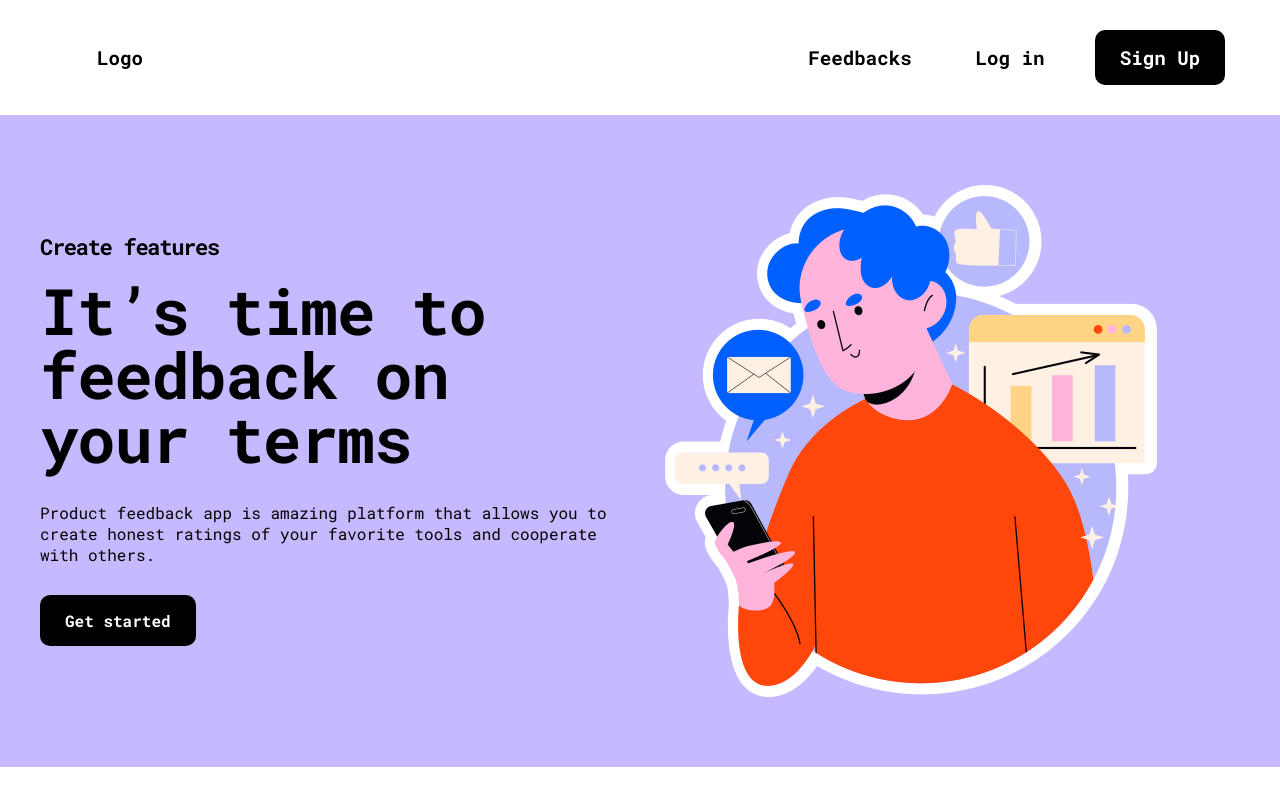
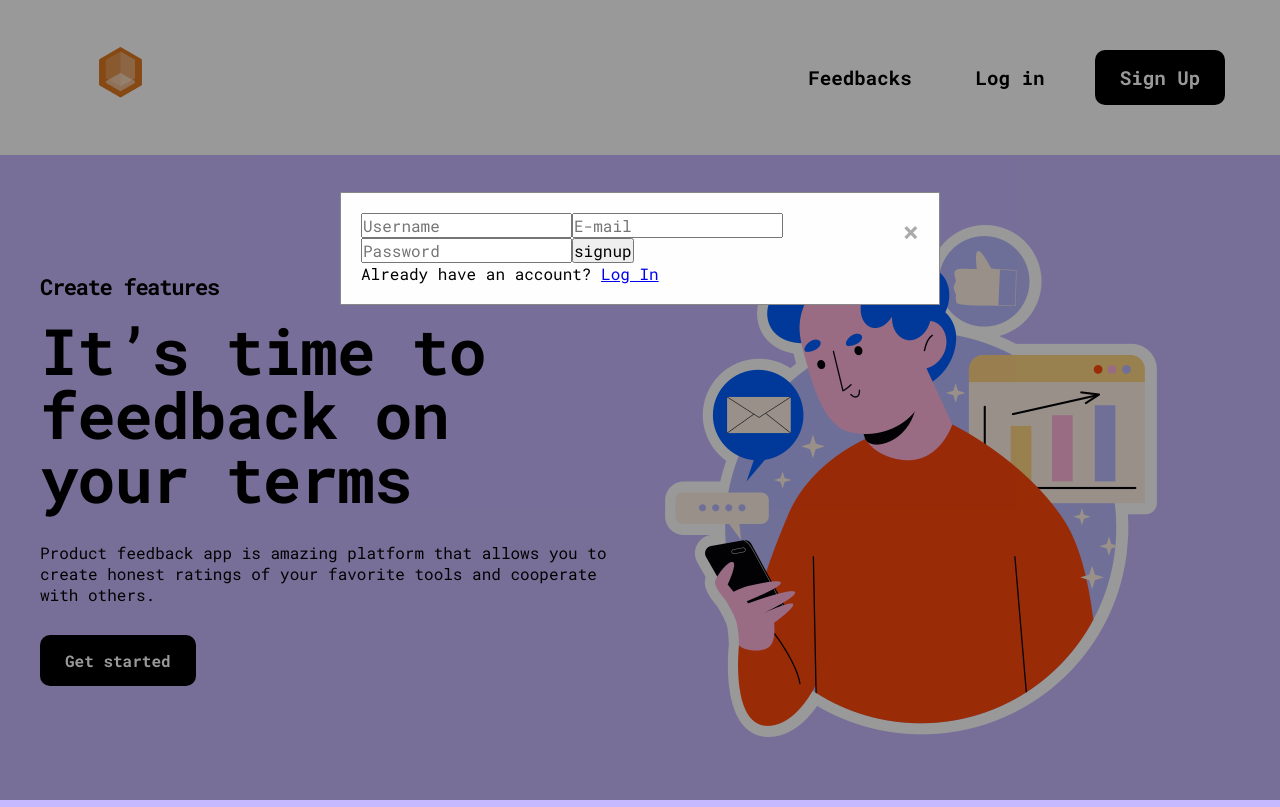
Before and after one commit to snyggme/product-feedback, a React (Create React App) app: page / in a window 1280 px wide. Both pictures are taken after a click on the button "Sign Up". Built offline with nearby package versions, Linux system fonts and the light colour scheme.

Commit message:
made modal window with login/signup form

```diff
--- a/src/App.js
+++ b/src/App.js
@@ -1,39 +1,28 @@
-
-import manager from './assets/sticker.png';
-
-
+import { useState} from 'react';
+import Modal from './components/Modal';
+import Navbar from "./components/Navbar";
+import Home from "./components/Home";
 
 function App() {
-  return (
-	<div>
-		<nav className='flex-nav'>
-			<ul >
-				<li className='nav-logo'>
-					<a href='/'>Logo</a>
-				</li>
-				<li className='nav-feedbacks'>
-					<a href='/'>Feedbacks</a>
-				</li>
-				<li className='nav-login'>
-					<a href='/'>Log in</a>
-				</li>
-				<li className='nav-signup'>
-					<button className='btn-black'>Sign Up</button>
-				</li>
-			</ul>
-		</nav>
-		<section className="home">
-			<div className='welcome'>
-				<div>
-					<h1><div className='features'>Create features</div> It’s time to feedback on your terms</h1>
-					<p>Product feedback app is amazing platform that allows you to create honest ratings of your favorite tools and cooperate with others.</p>
-					<button className='btn-black'>Get started</button>
-				</div>
-				<img alt='wizard' src={manager}></img>
-			</div>
-		</section>
-	</div>
-  );
+	const [ modal, setModal ] = useState({
+		show: false,
+		type: 'login'
+	});
+
+	const handleClick = (type) => () => {
+		setModal({
+			show: !modal.show,
+			type
+		});
+	}
+
+  	return (
+		<div>
+			<Navbar onClick={handleClick}/>
+			<Home />
+			{ modal.show && <Modal type={modal.type} setModal={setModal}/> }
+		</div>
+  	);
 }
 
 export default App;
--- /dev/null
+++ b/src/components/Home.js
@@ -0,0 +1,18 @@
+import manager from '../assets/sticker.png';
+
+function Home() {
+    return (
+        <section className="home">
+            <div className='welcome'>
+                <div>
+                    <h1><div className='features'>Create features</div> It’s time to feedback on your terms</h1>
+                    <p>Product feedback app is amazing platform that allows you to create honest ratings of your favorite tools and cooperate with others.</p>
+                    <button className='btn-black'>Get started</button>
+                </div>
+                <img alt='wizard' src={manager}></img>
+            </div>
+        </section>
+    )
+}
+
+export default Home;
--- /dev/null
+++ b/src/components/Modal.js
@@ -0,0 +1,23 @@
+import SignForm from "./SignForm";
+
+function Modal({ type, setModal }) {
+
+    const handleClick = () => {
+        setModal({
+            show: false,
+            type
+        })
+    }
+
+
+    return (
+        <div className='modal'>
+            <div className="modal-content">
+                <div className="close" onClick={handleClick}>&times;</div>
+                <SignForm type={type} setModal={setModal}/>
+            </div>
+        </div>
+    )
+}
+
+export default Modal;
--- /dev/null
+++ b/src/components/Navbar.js
@@ -0,0 +1,24 @@
+import logo from '../assets/logo.png';
+
+function Navbar({ onClick }) {
+    return (
+        <nav className='flex-nav'>
+            <ul >
+                <li className='nav-logo'>
+                    <img alt='logo' src={logo} />
+                </li>
+                <li className='nav-feedbacks'>
+                    <p href='/'>Feedbacks</p>
+                </li>
+                <li className='nav-login'>
+                    <p href='' onClick={onClick('login')}>Log in</p>
+                </li>
+                <li className='nav-signup'>
+                    <button className='btn-black' onClick={onClick('signup')}>Sign Up</button>
+                </li>
+            </ul>
+        </nav>
+    )
+}
+
+export default Navbar;
--- /dev/null
+++ b/src/components/SignForm.js
@@ -0,0 +1,75 @@
+import React from 'react';
+
+function SignForm({ type, setModal }) {
+
+    const inputName = React.createRef();
+    const inputPass = React.createRef();
+    const inputEmail = React.createRef();
+
+    const handleClick = (type) => (e) => {
+        e.preventDefault();
+        setModal({
+            show: true,
+            type
+        })
+    }
+
+    const handleSubmit = (e) => {
+        e.preventDefault();
+    }
+
+    const validate = ({ username, password }) => {
+
+    }
+
+    return (
+        <div>
+            <form id='login-form' onSubmit={handleSubmit}>
+                <input
+                    required
+                    ref={inputName}
+                    type="name"
+                    id="name"
+                    placeholder="Username"
+                />
+                {
+                    type === 'signup'
+                    ? (
+                        <input
+                            required
+                            ref={inputEmail}
+                            type="email"
+                            id="email"
+                            placeholder="E-mail"
+                        />
+                    )
+                    : ''
+                }
+                <input
+                    required
+                    ref={inputPass}
+                    type="password"
+                    id="password"
+                    placeholder="Password"
+                />
+                <button type="submit" id="login-btn">{type}</button>
+            </form>
+            {
+                type === 'signup'
+                ? (
+                    <p className='signup-q'>
+                        Already have an account? <a href='/' onClick={handleClick('login')}>Log In</a>
+                    </p>
+                )
+                : (
+                    <p className='signup-q'>
+                        Don't have an account? <a href='/' onClick={handleClick('signup')}>Sign Up</a>
+                    </p>
+                )
+            }
+
+        </div>
+    )
+}
+
+export default SignForm;
--- a/src/styles/index.scss
+++ b/src/styles/index.scss
@@ -5,6 +5,11 @@
 body {
 	font-family: 'Roboto Mono', monospace;
   	color: rgba(0, 0, 0, 1);
+}
+
+.dim {
+	position: fixed;
+	box-shadow: 0 0 0 100vmax rgba(0,0,0,0.3);
 }
 
 .home {
@@ -79,8 +84,8 @@ button.btn-black {
 			justify-content: center;
 			align-items: center;
 
-			a {
-				text-decoration: none;
+			p {
+				cursor: pointer;
 				color: inherit;
 				position: relative;
 
@@ -105,6 +110,16 @@ button.btn-black {
 
 		li.nav-logo {
 			margin-right: auto;
+
+			img {
+				width: 95px;
+				transition: all 200ms ease;
+
+				&:hover {
+					cursor: pointer;
+					transform: scale(1.1);
+				}
+			}
 		}
 
 		li.nav-signup > button {
@@ -112,3 +127,36 @@ button.btn-black {
 		}
 	}
 }
+
+.modal {
+	display: block;
+	position: fixed;
+	z-index: 1;
+	left: 0;
+	top: 0;
+	width: 100%;
+	height: 100%;
+	background-color: rgb(0,0,0);
+	background-color: rgba(0,0,0,0.4);
+
+	.modal-content {
+		background-color: #fefefe;
+		margin: 15% auto;
+		padding: 20px;
+		border: 1px solid #888;
+		max-width: 600px;
+
+		.close {
+			color: #aaa;
+			float: right;
+			font-size: 28px;
+			font-weight: bold;
+
+			&:hover, &:focus {
+				color: black;
+				text-decoration: none;
+				cursor: pointer;
+			}
+		}
+	}
+  }
```
Also changed, not shown: src/assets/logo.png (added).
